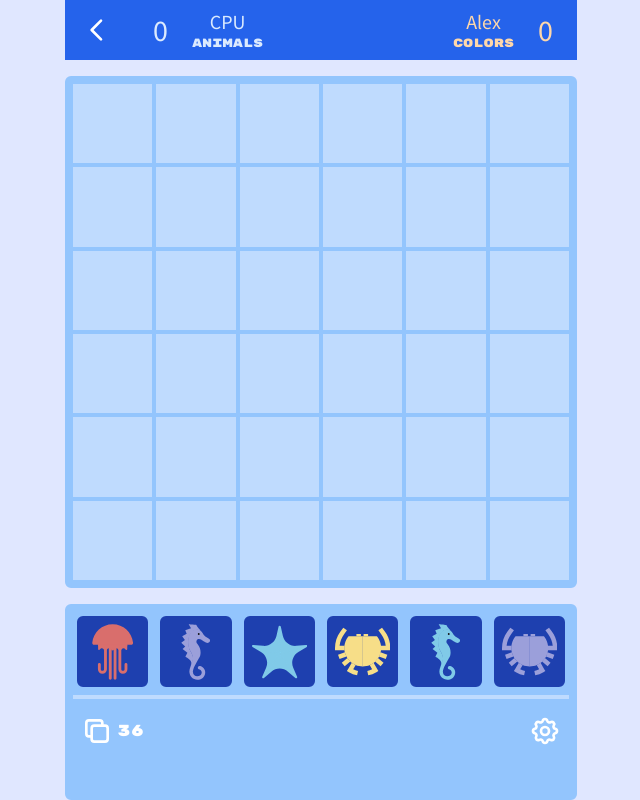
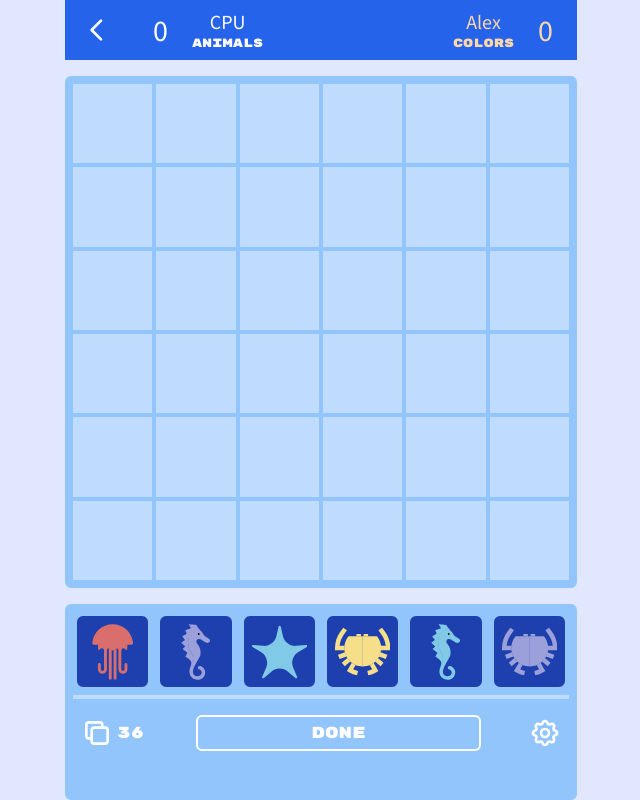
Before and after one commit to aventide/get-schooled, a React (Create React App) app: page / in a window 1280 px wide. Shown: the whole page, without its empty margins (319-959 px from the left). Built offline with nearby package versions, Linux system fonts and the light colour scheme.

Commit message:
buttons adjustments

```diff
--- a/src/App.js
+++ b/src/App.js
@@ -135,10 +135,10 @@ function App() {
 
   return (
     <div className="h-screen bg-indigo-100 w-full flex items-center flex-col">
-      <div className={`w-full ${isTableTopMode ? '' : "md:w-3/5 lg:w-2/5"} bg-blue-600 flex justify-evenly text-blue-100 font-sspRegular`}>
+      <div className={`w-full ${isTableTopMode ? '' : "md:w-3/5 lg:w-2/5"} bg-blue-600 flex justify-evenly text-white font-sspRegular`}>
         <div className="flex items-center px-4">
           <button>
-            <svg xmlns="http://www.w3.org/2000/svg" className="h-8 w-8 text-white" fill="none" viewBox="0 0 24 24" stroke="currentColor">
+            <svg xmlns="http://www.w3.org/2000/svg" className="h-8 w-8 text-white hover:opacity-75" fill="none" viewBox="0 0 24 24" stroke="currentColor">
               <path strokeLinecap="round" strokeLinejoin="round" strokeWidth={2} d="M15 19l-7-7 7-7" />
             </svg>
           </button>
@@ -214,6 +214,9 @@ function App() {
                 </svg>
                 <p className="font-fancy mx-1">{bank.length}</p>
               </div>
+              <button className="border-2 border-white rounded-md py-1 font-fancy text-white flex-1 mx-12 hover:opacity-75">
+              DONE
+              </button>
               <button>
                 <svg xmlns="http://www.w3.org/2000/svg" className="h-8 w-8 hover:opacity-75" fill="none" viewBox="0 0 24 24" stroke="currentColor">
                   <path strokeLinecap="round" strokeLinejoin="round" strokeWidth={2} d="M10.325 4.317c.426-1.756 2.924-1.756 3.35 0a1.724 1.724 0 002.573 1.066c1.543-.94 3.31.826 2.37 2.37a1.724 1.724 0 001.065 2.572c1.756.426 1.756 2.924 0 3.35a1.724 1.724 0 00-1.066 2.573c.94 1.543-.826 3.31-2.37 2.37a1.724 1.724 0 00-2.572 1.065c-.426 1.756-2.924 1.756-3.35 0a1.724 1.724 0 00-2.573-1.066c-1.543.94-3.31-.826-2.37-2.37a1.724 1.724 0 00-1.065-2.572c-1.756-.426-1.756-2.924 0-3.35a1.724 1.724 0 001.066-2.573c-.94-1.543.826-3.31 2.37-2.37.996.608 2.296.07 2.572-1.065z" />
```
